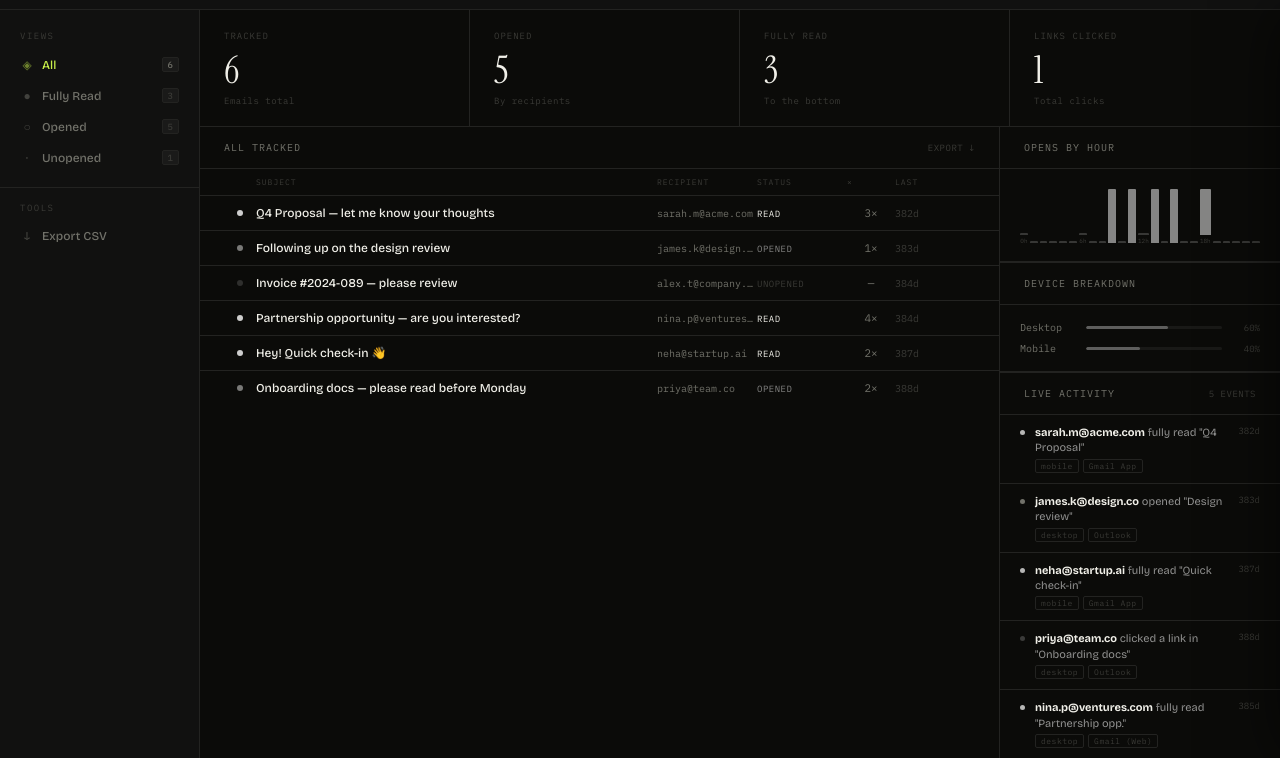
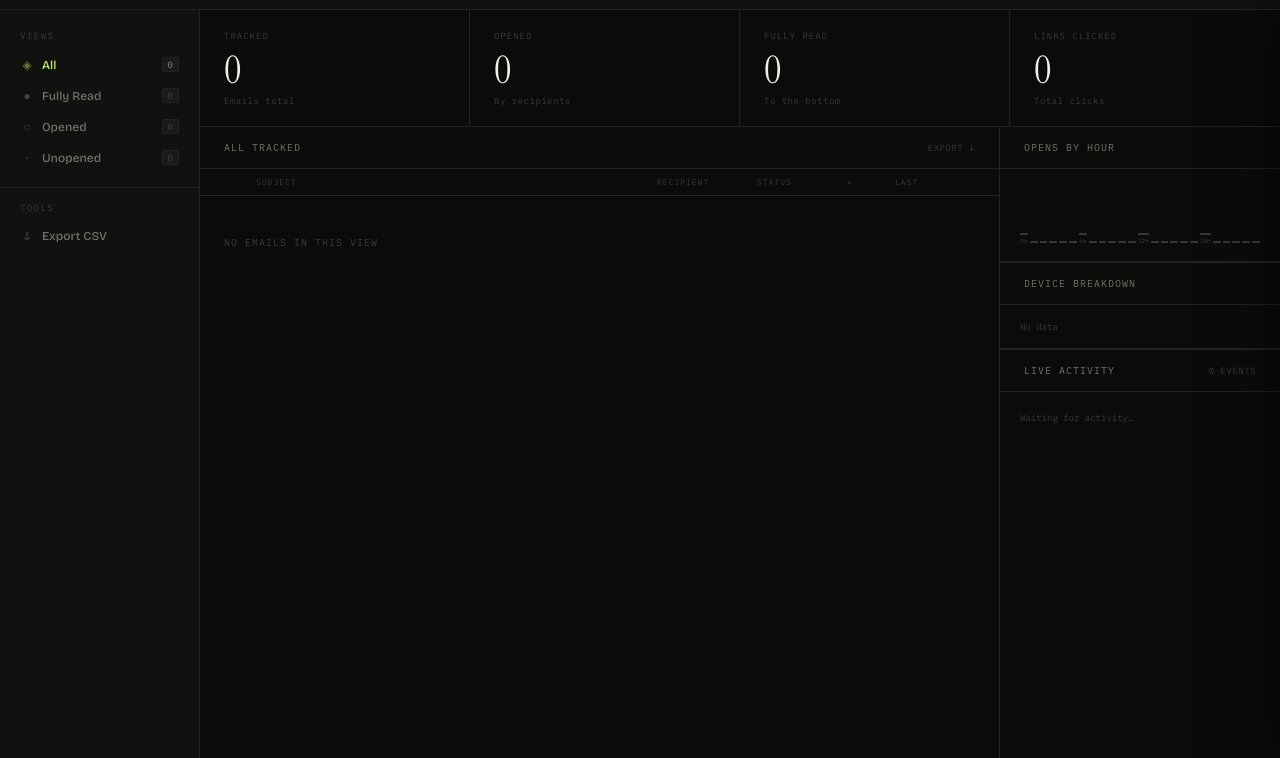
Before and after one commit to Exotrezy/traced-server, a website: page public/dashboard/index.html in a window 1280 px wide. Shown: the part 42-800 px from the top of the page. Drawn offline with nearby package versions, Linux system fonts and the light colour scheme.

Commit message:
update dashboard

```diff
--- a/public/dashboard/index.html
+++ b/public/dashboard/index.html
@@ -479,23 +479,7 @@ body{background:var(--ink);color:var(--text);font-family:var(--sans);font-size:1
 <script>
 const API = 'https://traced.mikaelsyed.me';
 
-// ── mock data (shown when no live connection) ──
-const MOCK = [
-  {trackingId:'t1',subject:'Q4 Proposal — let me know your thoughts',recipient:'sarah.m@acme.com',state:'fully_read',openCount:3,fullyReadCount:3,createdAt:'2025-04-14T09:00:00Z',lastOpened:'2025-04-14T15:14:00Z',opens:[{time:'2025-04-14T09:42:00Z',device:'mobile',client:'Gmail App'},{time:'2025-04-14T15:14:00Z',device:'mobile',client:'Gmail App'}],timeline:[{type:'opened',time:'2025-04-14T09:42:00Z',device:'mobile',client:'Gmail App'},{type:'fully_read',time:'2025-04-14T15:14:00Z',device:'mobile',client:'Gmail App'}]},
-  {trackingId:'t2',subject:'Following up on the design review',recipient:'james.k@design.co',state:'opened',openCount:1,fullyReadCount:0,createdAt:'2025-04-13T11:00:00Z',lastOpened:'2025-04-13T13:22:00Z',opens:[{time:'2025-04-13T13:22:00Z',device:'desktop',client:'Outlook'}],timeline:[{type:'opened',time:'2025-04-13T13:22:00Z',device:'desktop',client:'Outlook'}]},
-  {trackingId:'t3',subject:'Invoice #2024-089 — please review',recipient:'alex.t@company.io',state:'sent',openCount:0,fullyReadCount:0,createdAt:'2025-04-12T08:30:00Z',lastOpened:null,opens:[],timeline:[]},
-  {trackingId:'t4',subject:'Partnership opportunity — are you interested?',recipient:'nina.p@ventures.com',state:'fully_read',openCount:7,fullyReadCount:4,createdAt:'2025-04-10T10:00:00Z',lastOpened:'2025-04-12T16:30:00Z',opens:[{time:'2025-04-10T11:00:00Z',device:'mobile',client:'Apple Mail'},{time:'2025-04-11T09:00:00Z',device:'desktop',client:'Gmail (Web)'}],timeline:[{type:'opened',time:'2025-04-10T11:00:00Z',device:'mobile',client:'Apple Mail'},{type:'fully_read',time:'2025-04-11T09:00:00Z',device:'desktop',client:'Gmail (Web)'}]},
-  {trackingId:'t5',subject:'Hey! Quick check-in 👋',recipient:'neha@startup.ai',state:'fully_read',openCount:2,fullyReadCount:2,createdAt:'2025-04-09T14:00:00Z',lastOpened:'2025-04-09T18:45:00Z',opens:[{time:'2025-04-09T18:00:00Z',device:'mobile',client:'Gmail App'}],timeline:[{type:'opened',time:'2025-04-09T18:00:00Z',device:'mobile',client:'Gmail App'},{type:'fully_read',time:'2025-04-09T18:45:00Z',device:'mobile',client:'Gmail App'}]},
-  {trackingId:'t6',subject:'Onboarding docs — please read before Monday',recipient:'priya@team.co',state:'opened',openCount:2,fullyReadCount:0,createdAt:'2025-04-08T09:00:00Z',lastOpened:'2025-04-08T11:30:00Z',opens:[{time:'2025-04-08T10:00:00Z',device:'tablet',client:'Safari Mail'},{time:'2025-04-08T11:30:00Z',device:'desktop',client:'Outlook'}],timeline:[{type:'opened',time:'2025-04-08T10:00:00Z',device:'tablet',client:'Safari Mail'},{type:'link_clicked',url:'https://notion.so/onboarding',time:'2025-04-08T11:32:00Z',device:'desktop',client:'Outlook'}]},
-];
-
-const MOCK_ACT = [
-  {type:'fully_read',subject:'Q4 Proposal',recipient:'sarah.m@acme.com',time:'2025-04-14T15:14:00Z',device:'mobile',client:'Gmail App'},
-  {type:'opened',subject:'Design review',recipient:'james.k@design.co',time:'2025-04-13T13:22:00Z',device:'desktop',client:'Outlook'},
-  {type:'fully_read',subject:'Quick check-in',recipient:'neha@startup.ai',time:'2025-04-09T18:45:00Z',device:'mobile',client:'Gmail App'},
-  {type:'link_clicked',subject:'Onboarding docs',recipient:'priya@team.co',time:'2025-04-08T11:32:00Z',device:'desktop',client:'Outlook'},
-  {type:'fully_read',subject:'Partnership opp.',recipient:'nina.p@ventures.com',time:'2025-04-11T09:00:00Z',device:'desktop',client:'Gmail (Web)'},
-];
+// No mock data — dashboard shows only real tracked emails
 
 let emails = [];
 let activity = [];
@@ -512,12 +496,12 @@ async function loadAll() {
       const actRes = await fetch(`${API}/api/activity?limit=30`);
       activity = await actRes.json();
     } else {
-      emails = MOCK;
-      activity = MOCK_ACT;
+      emails = [];
+      activity = [];
     }
   } catch {
-    emails = MOCK;
-    activity = MOCK_ACT;
+    emails = [];
+    activity = [];
   }
   renderAll();
 }
```
